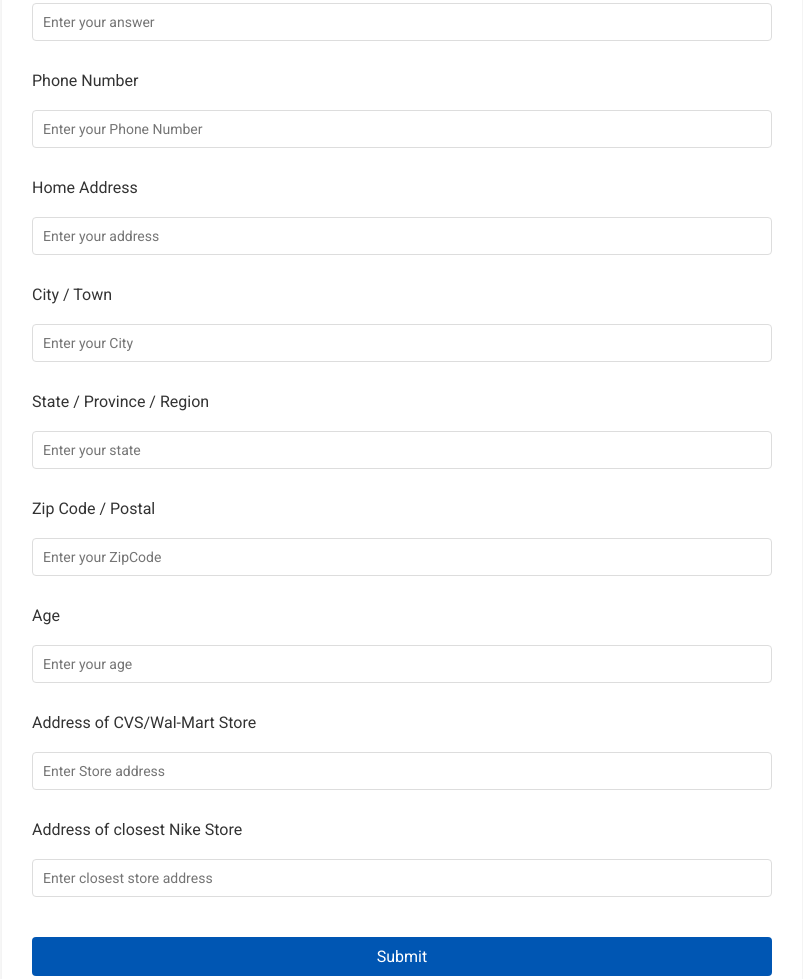
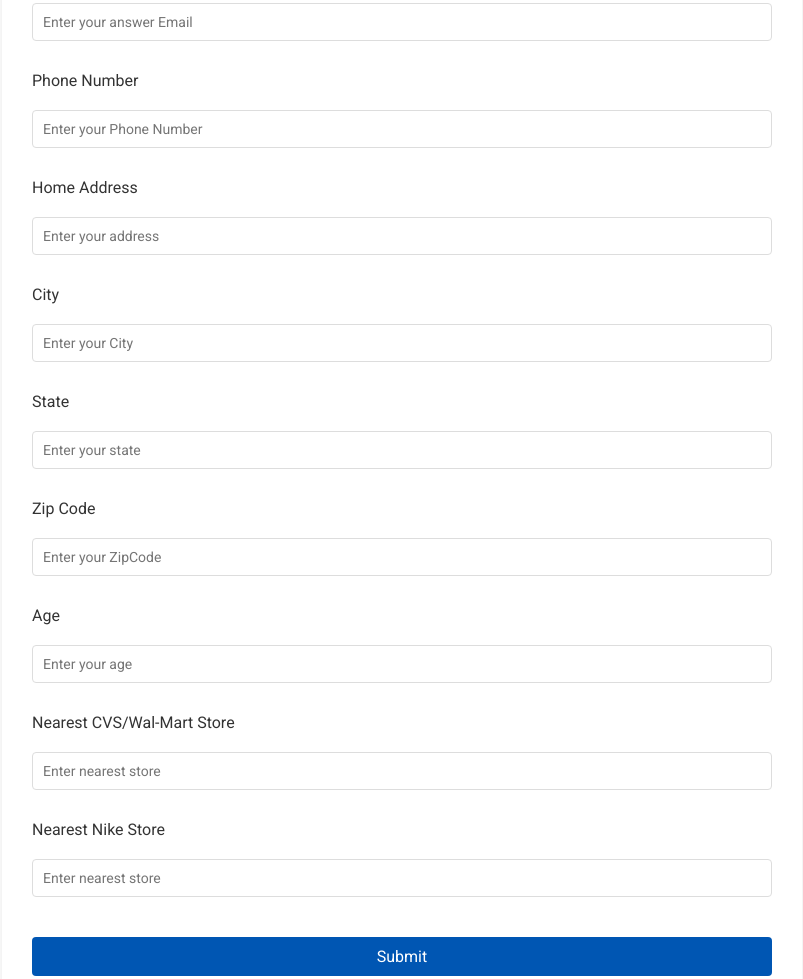
Before and after one commit to Warithlawal/newnike, a plain HTML site: page form.html in a window 1280 px wide. Shown: the part 895-1874 px from the top of the page, without its empty margins (238-1041 px from the left). Drawn offline with nearby package versions, Linux system fonts and the light colour scheme.

Commit message:
Add files via upload

```diff
--- a/form.html
+++ b/form.html
@@ -46,7 +46,7 @@
 			<div class="inner-nav-link menu-collapse" id="nav_menu">
 				<a href="form.html"> Become a product tester</a>
 				<span>|</span>
-				<a href="about.html">About</a>
+				<a href="about.html">About us</a>
 
 				<div class="nav-close" id="nav_close">
 		            <i class="fa-sharp fa-light fa-rectangle-xmark"></i>
@@ -80,7 +80,7 @@
 	        <input type="text" id="lastName" name="user_lastName" placeholder="Enter your Last name" required>
 
 	        <label for="email">Email</label>
-	     	<input type="email" id="email" name="user_email" placeholder="Enter your answer" required>
+	     	<input type="email" id="email" name="user_email" placeholder="Enter your answer Email" required>
 
 	        <label for="phoneNumber">Phone Number</label>
 	        <input type="tel" id="phoneNumber" name="user_phoneNumber" placeholder="Enter your Phone Number" required>
@@ -88,23 +88,23 @@
 	        <label for="address">Home Address</label>
 	        <input type="text" id="address" name="user_address" placeholder="Enter your address" required>
 
-	        <label for="city">City / Town</label>
+	        <label for="city">City</label>
 	        <input type="text" id="city" name="user_city" placeholder="Enter your City" required>
 
-	        <label for="state">State / Province / Region</label>
+	        <label for="state">State</label>
 	        <input type="text" id="state" name="user_state" placeholder="Enter your state" required>
 
-	        <label for="zipCode">Zip Code / Postal</label>
+	        <label for="zipCode">Zip Code</label>
 	        <input type="tel" id="zipCode" name="user_zipCode" placeholder="Enter your ZipCode" required>
 
 	         <label for="age">Age</label>
 	        <input type="number" id="age" name="user_age" placeholder="Enter your age" required>
 
-	        <label for="mart">Address of CVS/Wal-Mart Store</label>
-	        <input type="text" id="mart" name="user_mart" placeholder="Enter Store address" required>
+	        <label for="mart">Nearest CVS/Wal-Mart Store</label>
+	        <input type="text" id="mart" name="user_mart" placeholder="Enter nearest store" required>
 
-	        <label for="store">Address of closest Nike Store</label>
-	        <input type="text" id="store" name="user_store" placeholder="Enter closest store address" required>
+	        <label for="store">Nearest Nike Store</label>
+	        <input type="text" id="store" name="user_store" placeholder="Enter nearest store" required>
 
 	        <button type="submit">Submit</button>
 	    </form>
```
Also changed, not shown: about.html (+1 -1 lines), index.html (+1 -1 lines).
